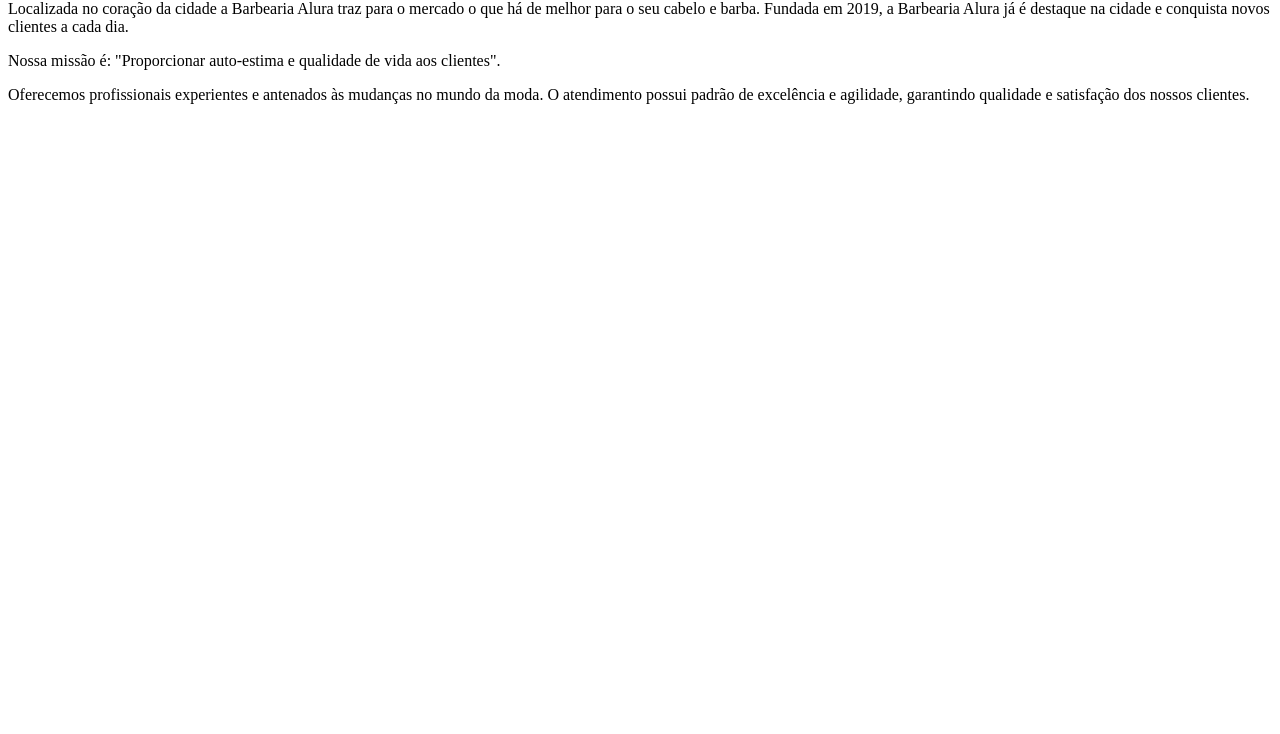
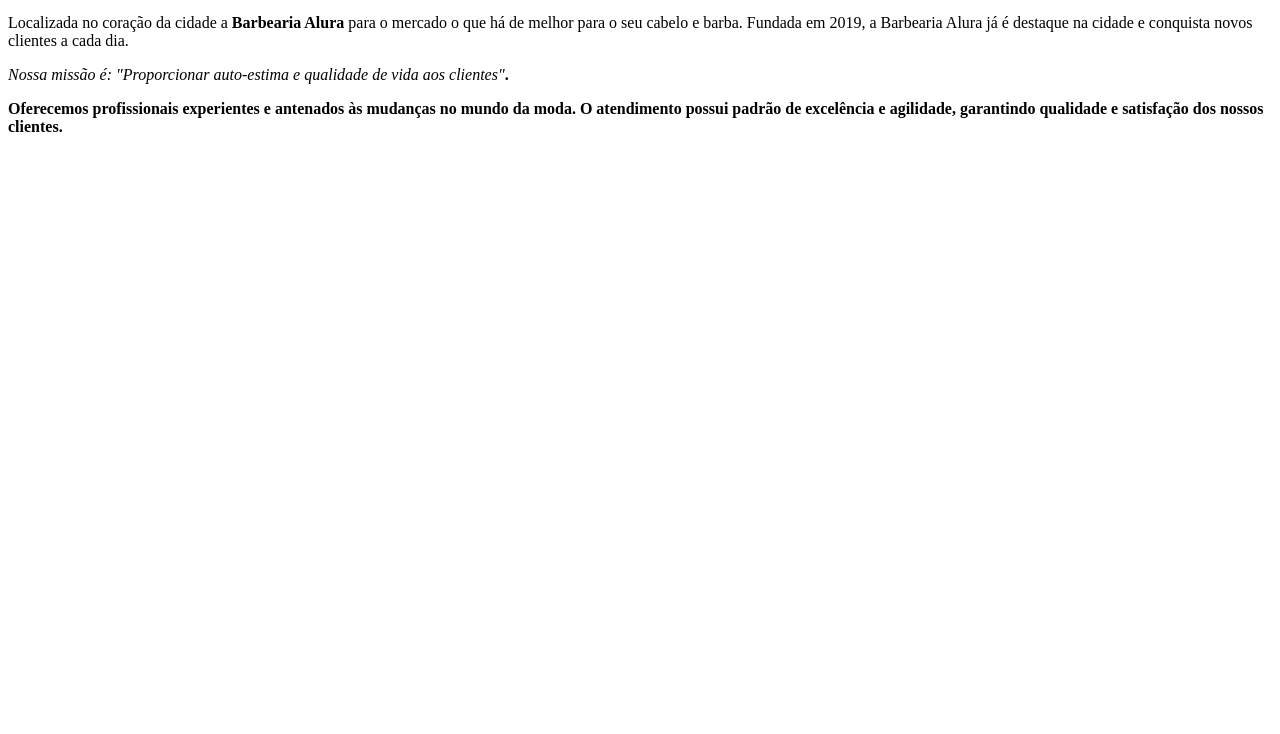
Before and after one commit to emillyfernanda2006/progama-ao-emillyx, a plain HTML site: page index.html in a window 1280 px wide. Shown: the part 66-800 px from the top of the page. Drawn offline with Linux system fonts and the light colour scheme.

Commit message:
Add files via upload
criei o arquivo css

```diff
--- a/index.html
+++ b/index.html
@@ -1,10 +1,13 @@
-<h1>Sobre a Barbearia Alura</h1>
+<!DOCTYPE html>
+<html lang="pt-br">
+<meta charset="UTF-8">
+   <h1>Sobre a Barbearia Alura</h1>
 
-<p>Localizada no coração da cidade a Barbearia Alura traz para o mercado o que há de melhor para o seu cabelo e barba. Fundada em 2019, a Barbearia Alura já é destaque na cidade e conquista novos clientes a cada dia.
+   <p>Localizada no coração da cidade a  <strong>Barbearia Alura</strong> para o mercado o que há de melhor para o seu cabelo e barba. Fundada em 2019, a Barbearia Alura já é destaque na cidade e conquista novos clientes a cada dia.</p>
 
-<p>Nossa missão é: "Proporcionar auto-estima e qualidade de vida aos clientes".</p>
+   <p><em>Nossa missão é: <strong></strong>"Proporcionar auto-estima e qualidade de vida aos clientes"</em><strong>.</em></p>
 
-<p>Oferecemos profissionais experientes e antenados às mudanças no mundo da moda. O atendimento possui padrão de excelência e agilidade, garantindo qualidade e satisfação dos nossos clientes.</p>
+   <p>Oferecemos profissionais experientes e antenados às mudanças no mundo da moda. O atendimento possui padrão de excelência e agilidade, garantindo qualidade e satisfação dos nossos clientes.</p>
 
 
 
```
